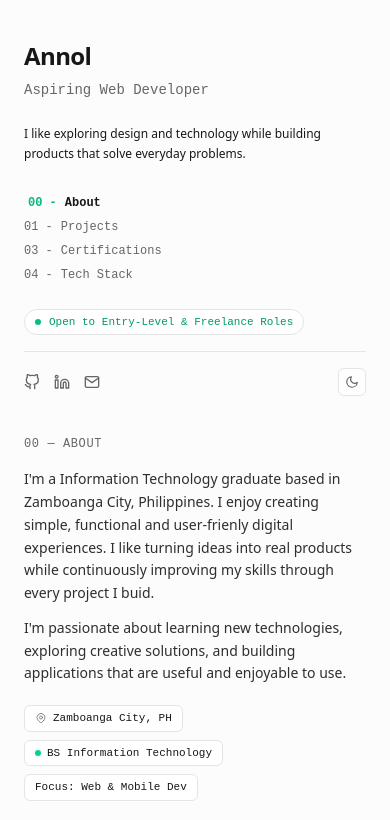
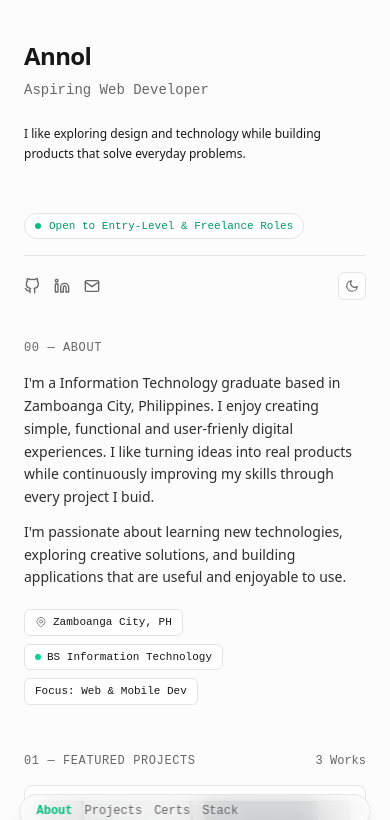
Before and after one commit to annoll/portfolio2.0, a Next.js app: page / in a window 390 px wide. Shown: the top 820 px of the page. Built offline with nearby package versions, Linux system fonts and the light colour scheme.

Commit message:
Add MobielNav

```diff
--- /dev/null
+++ b/app/components/MobileNav.tsx
@@ -0,0 +1,45 @@
+"use client";
+
+import { useActiveSection } from "../hooks/useActiveSection";
+import ThemeToggle from "./theme-toggle";
+
+const navItems = [
+  { id: "about", label: "About" },
+  { id: "projects", label: "Projects" },
+  { id: "certs", label: "Certs" },
+  { id: "stack", label: "Stack" },
+];
+
+export default function MobileNav() {
+  const activeSection = useActiveSection([
+    "about",
+    "projects",
+    "certs",
+    "stack",
+  ]);
+
+  return (
+    <div className="fixed bottom-4 left-1/2 -translate-x-1/2 z-40 lg:hidden w-[90%] max-w-md">
+      <nav className="flex items-center justify-between px-4 py-2 rounded-full border border-brand-border bg-brand-bg/80 backdrop-blur-md shadow-lg font-mono text-xs">
+        <div className="flex items-center gap-3">
+          {navItems.map((item) => {
+            const isActive = activeSection === item.id;
+            return (
+              <a
+                key={item.id}
+                href={`#${item.id}`}
+                className={`transition-colors ${
+                  isActive
+                    ? "text-emerald-500 dark:text-emerald-400 font-bold"
+                    : "text-brand-muted hover:text-brand-light"
+                }`}
+              >
+                {item.label}
+              </a>
+            );
+          })}
+        </div>
+      </nav>
+    </div>
+  );
+}
--- a/app/components/Sidebar.tsx
+++ b/app/components/Sidebar.tsx
@@ -34,7 +34,7 @@ export default function Sidebar() {
           {profile.bio}
         </p>
 
-        <nav className="space-y-2 pt-2 font-mono text-xs">
+        <nav className="hidden lg:block space-y-2 pt-2 font-mono text-xs">
           {navItems.map((item) => {
             const isActive = activeSection === item.id;
             return (
--- a/app/page.tsx
+++ b/app/page.tsx
@@ -2,6 +2,7 @@ import About from "./components/About";
 import FadeIn from "./components/animations/FadeIn";
 import Certificates from "./components/Certifications";
 import EducationPage from "./components/EducationPage";
+import MobileNav from "./components/MobileNav";
 import Projects from "./components/Projects";
 import Sidebar from "./components/Sidebar";
 import TechStack from "./components/TechStack";
@@ -36,6 +37,7 @@ export default function Home() {
           <p>© 2026 Annol</p>
         </footer>
       </main>
+      <MobileNav />
     </div>
   );
 }
```
